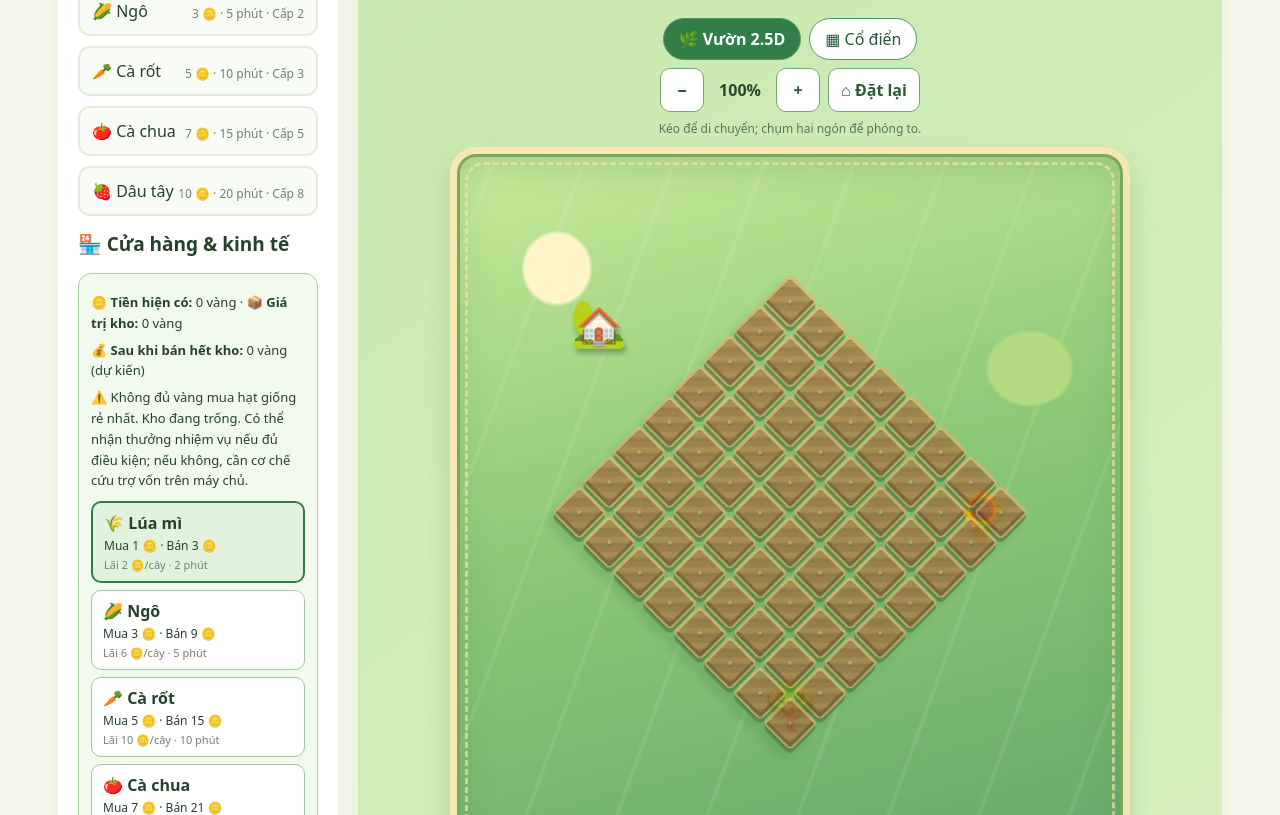
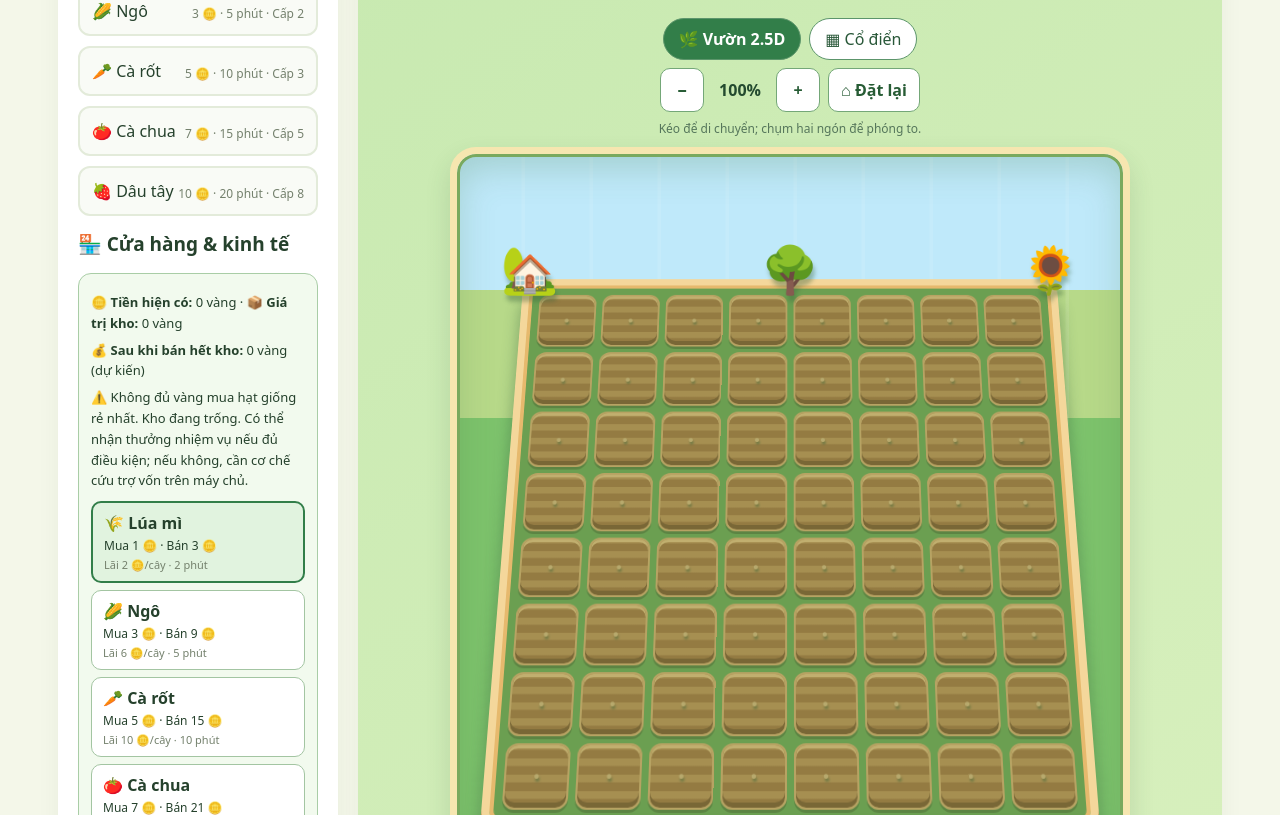
Before and after one commit to tradoanson/farm-world, a Next.js app: page / in a window 1280 px wide. Shown: the part 485-1300 px from the top of the page. Built offline with nearby package versions, Linux system fonts and the light colour scheme; no server answers.

Commit message:
Replace rotated isometric diamond with raised perspective garden grid for 2.5D experiment

```diff
--- a/app/style.css
+++ b/app/style.css
@@ -221,3 +221,67 @@ button{font:inherit}
  .farm-scene.scene-iso .tile>span{font-size:clamp(13px,4.2vw,23px)}
 }
 @media(prefers-reduced-motion:reduce){.farm-scene.scene-iso .tile{transition:none}}
+
+/* V2.5D second prototype: genuinely replace diamond board with a readable
+   elevated 8x8 garden, perspective rows and upright crop art. */
+.farm-scene.scene-iso{
+ padding:75px 22px 68px;
+ min-height:510px;
+ background:
+  radial-gradient(ellipse at 10% 78%,#437d42 0 3%,transparent 3.3%),
+  radial-gradient(ellipse at 90% 83%,#437d42 0 3%,transparent 3.3%),
+  repeating-linear-gradient(90deg,transparent 0 64px,#ffffff18 65px 68px),
+  linear-gradient(180deg,#bfe9fa 0 18%,#b7d989 18% 35%,#7dc36c 35% 100%);
+}
+.farm-scene.scene-iso::before{
+ content:'🌼　🌳　🌷　🌳　🌼';
+ position:absolute;inset:auto 0 8px;
+ text-align:center;letter-spacing:1.2em;font-size:20px;
+ border:0;pointer-events:none;
+}
+.farm-scene.scene-iso .camera-layer{width:100%;max-width:610px;margin:auto}
+.farm-scene.scene-iso .tiles{
+ width:100%;max-width:none;
+ transform:perspective(1100px) rotateX(17deg) scale(.94);
+ transform-origin:50% 50%;
+ display:grid;grid-template-columns:repeat(8,minmax(0,1fr));
+ gap:clamp(3px,.8vw,7px);
+ padding:12px;
+ background:#6b9f51;
+ border:8px solid #f4d79b;
+ border-radius:20px;
+ box-shadow:0 13px 0 #a87c45,0 23px 17px #325b3670,inset 0 0 0 4px #e6b96d;
+ filter:none;
+}
+.farm-scene.scene-iso .tile{
+ aspect-ratio:1;min-width:0;
+ transform:none;
+ border-radius:12px;
+ background:repeating-linear-gradient(0deg,#a66c3d 0 8px,#bf8952 9px 16px);
+ border:2px solid #d8a56b;
+ box-shadow:inset 0 3px #e6b77c,inset 0 -5px #80502c,0 3px 0 #577a3e;
+}
+.farm-scene.scene-iso .tile>span,
+.farm-scene.scene-iso .tile>.countdown{transform:none}
+.farm-scene.scene-iso .tile>span{font-size:clamp(19px,3.4vw,35px);line-height:1.15}
+.farm-scene.scene-iso .tile.ready{
+ background:repeating-linear-gradient(0deg,#c8a053 0 8px,#e4c26e 9px 16px);
+ box-shadow:inset 0 3px #fff1ae,inset 0 -5px #9a7537,0 3px 0 #577a3e,0 0 9px #fff39e;
+}
+.farm-scene.scene-iso .farm-decor{
+ z-index:2;inset:8px 16px auto;
+ justify-content:space-between;align-items:flex-start;
+ padding:0;filter:drop-shadow(2px 6px 2px #3b653b66);
+}
+.farm-scene.scene-iso .farm-decor span:nth-child(2),
+.farm-scene.scene-iso .farm-decor span:nth-child(3){align-self:flex-start}
+@media(max-width:700px){
+ .farm-scene.scene-iso{padding:66px 8px 52px;min-height:0}
+ .farm-scene.scene-iso .tiles{
+  transform:perspective(950px) rotateX(11deg) scale(.98);
+  padding:5px;border-width:5px;border-radius:11px;gap:3px;
+ }
+ .farm-scene.scene-iso .tile{border-radius:5px;border-width:1px;box-shadow:inset 0 -3px #80502c,0 2px #577a3e}
+ .farm-scene.scene-iso .tile>span{font-size:clamp(15px,4.5vw,24px)}
+ .farm-scene.scene-iso .farm-decor{font-size:28px}
+}
```
